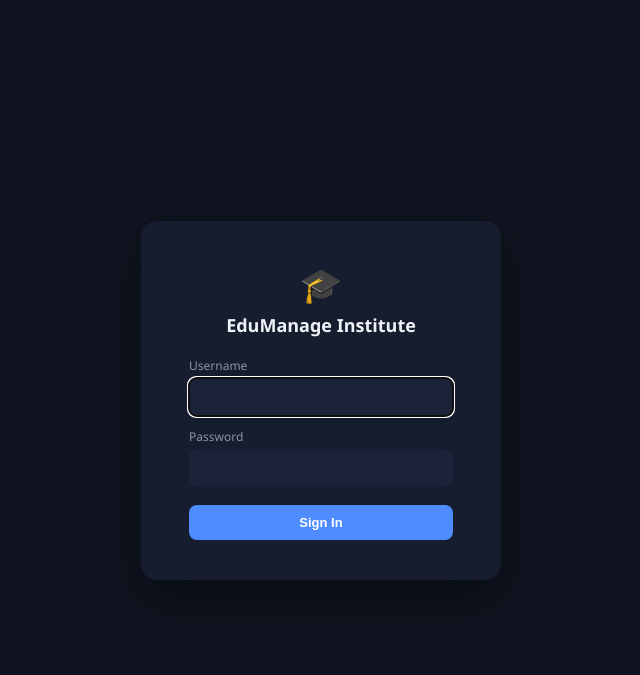
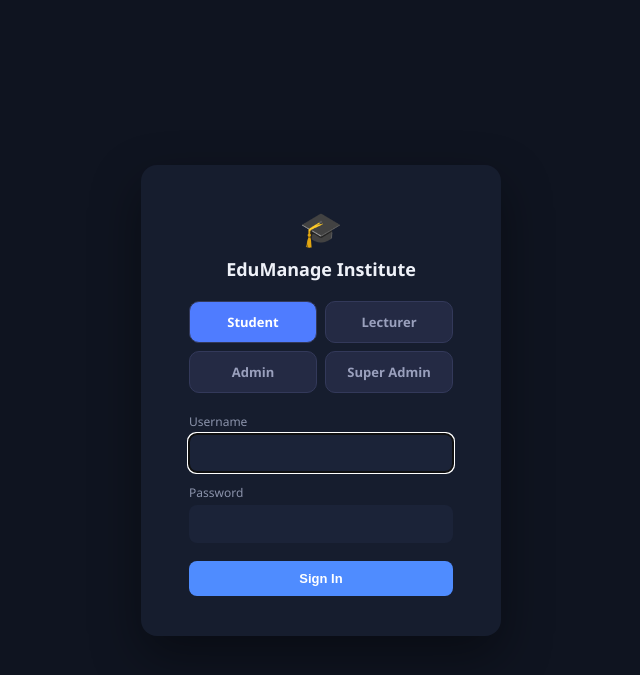
Before and after one commit to millan255-mjm/SMS_256, a Flask app: page /login in a window 1280 px wide. Shown: the top 675 px of the page, without its empty margins (319-959 px from the left). Run offline with Flask 3, Linux system fonts and the light colour scheme; data comes from the database, SQL or seed files in the repository; some libraries are stand-ins or nearby versions.

Commit message:
update code

```diff
--- a/auth.py
+++ b/auth.py
@@ -35,13 +35,15 @@ def login():
     if request.method == "POST":
         username = request.form.get("username", "").strip()
         password = request.form.get("password", "")
-        user = fetch_one("SELECT * FROM users WHERE username=?", (username,))
+        role = request.form.get("role", "")
+
+        user = fetch_one("SELECT * FROM users WHERE username=? AND role=?", (username, role))
         if not user or user["password"] != hash_pw(password):
-            flash("Invalid username or password.", "error")
-            return render_template("login.html", institution_name=get_setting("institution_name", "EduManage Institute"))
+            flash("Invalid username or password for the selected role.", "error")
+            return render_template("login.html", institution_name=get_setting("institution_name", "ARUSHA UNIVERSITY OF HEALTH AND ALLIED SCIENCE"))
         if user.get("status") == "suspended":
             flash("This account has been suspended.", "error")
-            return render_template("login.html", institution_name=get_setting("institution_name", "EduManage Institute"))
+            return render_template("login.html", institution_name=get_setting("institution_name", "ARUSHA UNIVERSITY OF HEALTH AND ALLIED SCIENCE"))
 
         session.clear()
         session["user_id"] = user["id"]
@@ -50,10 +52,10 @@ def login():
         if not endpoint:
             flash(f"Role '{user['role']}' is not recognized.", "error")
             session.clear()
-            return render_template("login.html", institution_name=get_setting("institution_name", "EduManage Institute"))
+            return render_template("login.html", institution_name=get_setting("institution_name", "ARUSHA UNIVERSITY OF HEALTH AND ALLIED SCIENCE"))
         return redirect(url_for(endpoint))
 
-    return render_template("login.html", institution_name=get_setting("institution_name", "EduManage Institute"))
+    return render_template("login.html", institution_name=get_setting("institution_name", "ARUSHA UNIVERSITY OF HEALTH AND ALLIED SCIENCE"))
 
 
 @auth_bp.route("/logout")
--- a/templates/login.html
+++ b/templates/login.html
@@ -7,13 +7,42 @@
     <h1>{{ institution_name }}</h1>
     <p class="muted"></p>
     <form method="post">
+        <div style="display:flex; flex-wrap:wrap; gap:8px; margin-bottom:20px;">
+      <div class="role-btn active" onclick="selectRole('student', this)"
+      style="width:calc(50% - 4px); box-sizing:border-box; padding:11px 8px; border-radius:10px; border:1px solid #33395a; background:#4f7cff; color:#fff; font-weight:700; font-size:13px; text-align:center; cursor:pointer;">
+      Student
+    </div>
+    <div class="role-btn" onclick="selectRole('lecturer', this)"
+      style="width:calc(50% - 4px); box-sizing:border-box; padding:11px 8px; border-radius:10px; border:1px solid #33395a; background:#242a44; color:#9aa0bd; font-weight:700; font-size:13px; text-align:center; cursor:pointer;">
+      Lecturer
+    </div>
+    <div class="role-btn" onclick="selectRole('admin', this)"
+      style="width:calc(50% - 4px); box-sizing:border-box; padding:11px 8px; border-radius:10px; border:1px solid #33395a; background:#242a44; color:#9aa0bd; font-weight:700; font-size:13px; text-align:center; cursor:pointer;">
+      Admin
+    </div>
+    <div class="role-btn" onclick="selectRole('superadmin', this)"
+      style="width:calc(50% - 4px); box-sizing:border-box; padding:11px 8px; border-radius:10px; border:1px solid #33395a; background:#242a44; color:#9aa0bd; font-weight:700; font-size:13px; text-align:center; cursor:pointer;">
+      Super Admin
+    </div>
+  </div>
+  <input type="hidden" name="role" id="roleInput" value="student">
       <label>Username</label>
       <input type="text" name="username" autofocus required>
       <label>Password</label>
       <input type="password" name="password" required>
       <button type="submit" class="btn btn-primary btn-block">Sign In</button>
     </form>
-
+    <script>
+       function selectRole(role, el) {
+        document.getElementById('roleInput').value = role;
+        document.querySelectorAll('.role-btn').forEach(function(btn) {
+         btn.style.background = '#242a44';
+         btn.style.color = '#9aa0bd';
+        });
+        el.style.background = '#4f7cff';
+        el.style.color = '#fff';
+       }
+     </script>
   </div>
 </div>
 {% endblock %}
```
